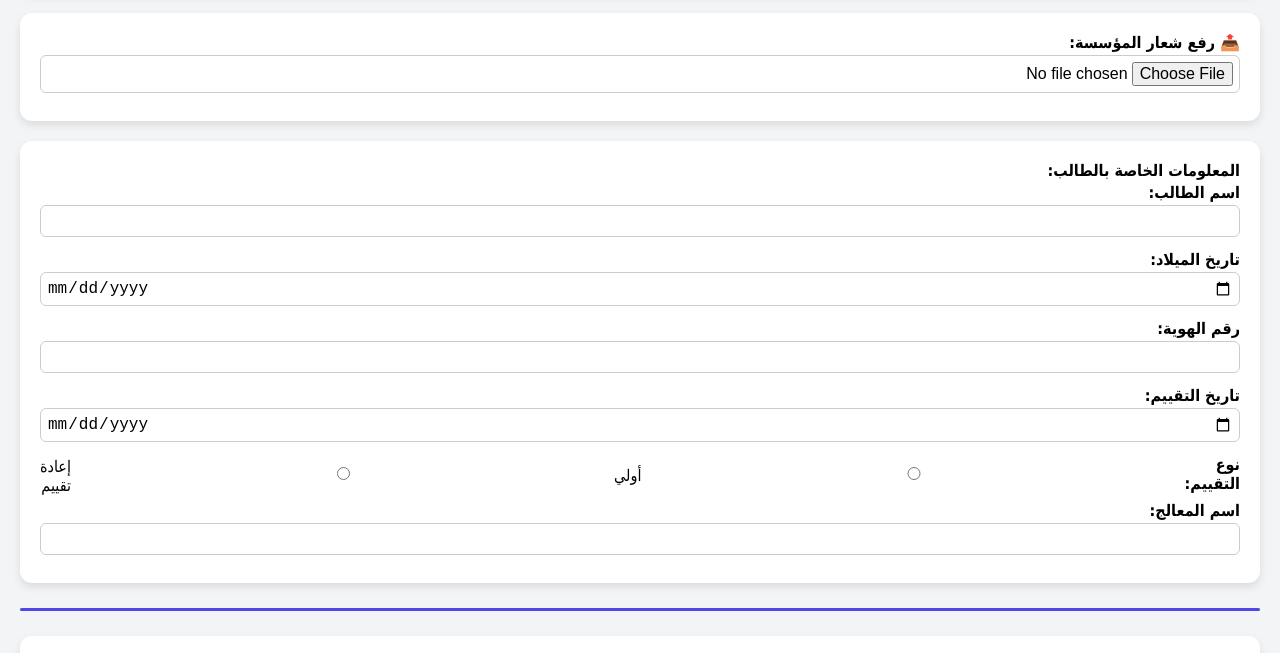
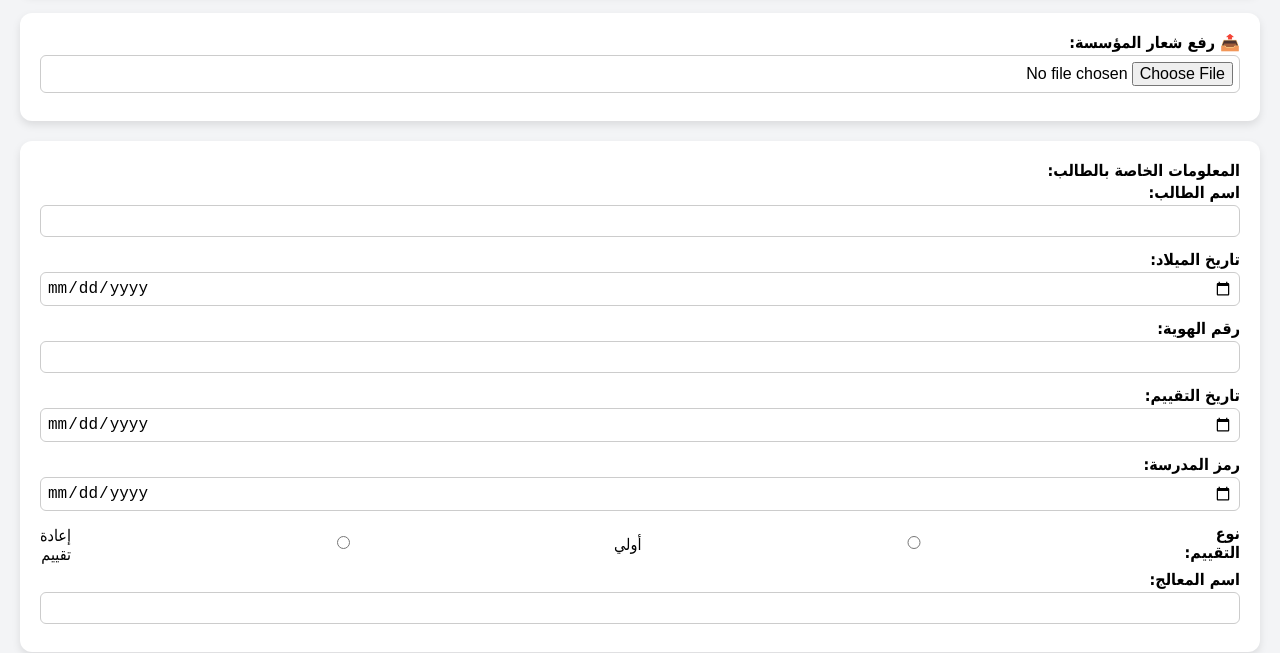
Before and after one commit to ebeidatali-max/OT-, a plain HTML site: page index.html in a window 1280 px wide. Shown: the part 123-776 px from the top of the page. Drawn offline with nearby package versions, Linux system fonts and the light colour scheme; a script that the page names is missing.

Commit message:
index.html
Signed-off-by: ebeidatali-max <ebeidatali@gmail.com>

```diff
--- a/index.html
+++ b/index.html
@@ -47,6 +47,8 @@ th { background: #4f46e5; color: white; }
     <div><label>تاريخ الميلاد:</label><input type="date" id="dob"></div>
     <div><label>رقم الهوية:</label><input type="text" id="idNumber"></div>
     <div><label>تاريخ التقييم:</label><input type="date" id="evalDate"></div>
+    <div><label>رمز المدرسة:</label><input type="date" id="evalDate"></div>
+
     <div style="display:flex; gap:15px; align-items:center; justify-content:flex-end;">
       <label>نوع التقييم:</label>
       <input type="radio" name="evalType" value="أولي"> أولي
```
